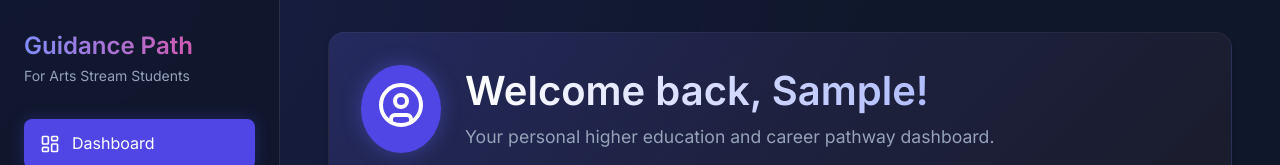
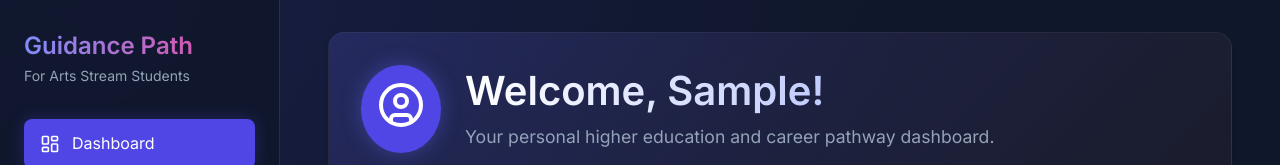
Before and after one commit to PanziWick/career-guidance-platform, a React app in the folder frontend/: page /dashboard in a window 1280 px wide. Shown: the top 165 px of the page. Built offline with nearby package versions, Linux system fonts and the light colour scheme; no server answers; sample sign-in values are in the browser's storage; the HTML template or start-up script is replaced by a standard one.

Commit message:
fix: show contextual welcome message for new vs returning users

```diff
--- a/frontend/src/context/AuthContext.jsx
+++ b/frontend/src/context/AuthContext.jsx
@@ -39,6 +39,7 @@ export const AuthProvider = ({ children }) => {
 
     localStorage.setItem('token', token);
     localStorage.setItem('user', JSON.stringify(newUserData));
+    sessionStorage.setItem('isNewUser', 'true');
     setUser(newUserData);
     return newUserData;
   };
--- a/frontend/src/pages/Dashboard.jsx
+++ b/frontend/src/pages/Dashboard.jsx
@@ -9,6 +9,11 @@ const Dashboard = () => {
   const [profileData, setProfileData] = useState(null);
   const [recentRecs, setRecentRecs] = useState([]);
   const [loading, setLoading] = useState(true);
+  const [isNewUser] = useState(() => {
+    const flag = sessionStorage.getItem('isNewUser');
+    if (flag) sessionStorage.removeItem('isNewUser');
+    return !!flag;
+  });
 
   useEffect(() => {
     const fetchData = async () => {
@@ -48,9 +53,9 @@ const Dashboard = () => {
         <div style={{ background: 'var(--color-primary)', padding: '1rem', borderRadius: '50%', boxShadow: '0 0 20px rgba(99, 102, 241, 0.4)' }}>
           <UserCircle size={48} color="white" />
         </div>
-        <div>
+       <div>
           <h1 style={{ marginBottom: '0.5rem', fontSize: '2.5rem', background: 'linear-gradient(to right, #fff, #a5b4fc)', WebkitBackgroundClip: 'text', WebkitTextFillColor: 'transparent' }}>
-            Welcome back, {user?.firstName || 'User'}!
+            {isNewUser ? 'Welcome' : 'Welcome back'}, {user?.firstName || 'User'}!
           </h1>
           <p className="text-muted" style={{ fontSize: '1.1rem' }}>Your personal higher education and career pathway dashboard.</p>
         </div>
```
